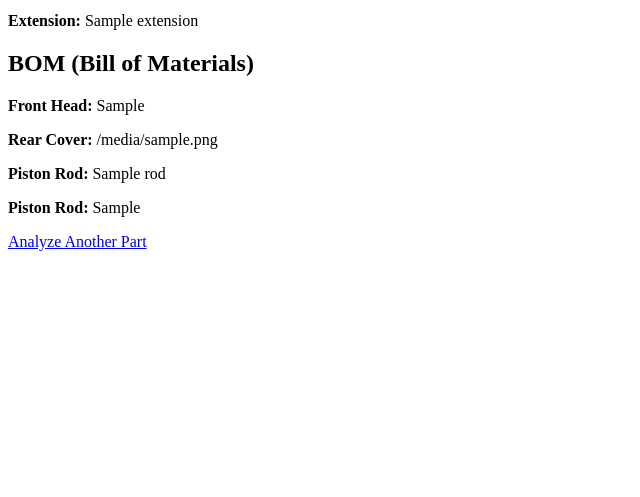
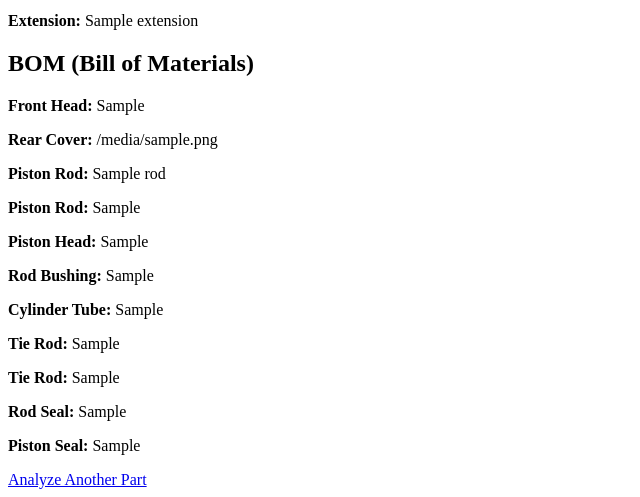
Before and after one commit to zbon0830/FabcoNFPA_BOM, a Flask app: template templates/result.html in a window 1280 px wide. Shown: the part 408-905 px from the top of the page, without its empty margins (0-640 px from the left). Before the commit the page ends 659 px from the top, so only its background shows below. Run offline with Flask 3, Linux system fonts and the light colour scheme; the template is opened without the code that fills it: most values are stand-ins (such as "Sample title", 1, 10 or a date in 2020).

Commit message:
Update result.html

```diff
--- a/templates/result.html
+++ b/templates/result.html
@@ -27,6 +27,15 @@
     {% if rod_2 %}
         <p><strong>Piston Rod:</strong> {{ rod_2 }}</p>
     {% endif %}
+    <p><strong>Piston Head:</strong> {{ piston_head }}</p>
+    <p><strong>Rod Bushing:</strong> {{ rod_bushing }}</p>
+    <p><strong>Cylinder Tube:</strong> {{ cylinder_tube }}</p>
+    <p><strong>Tie Rod:</strong> {{ tie_rod }}</p>
+    {% if tie_rod_2 %}
+        <p><strong>Tie Rod:</strong> {{ tie_rod_2 }}</p>
+    {% endif %}
+    <p><strong>Rod Seal:</strong> {{ rod_seal }}</p>
+    <p><strong>Piston Seal:</strong> {{ piston_seal }}</p>
     <a href="/">Analyze Another Part</a>
 </body>
 </html>
```
